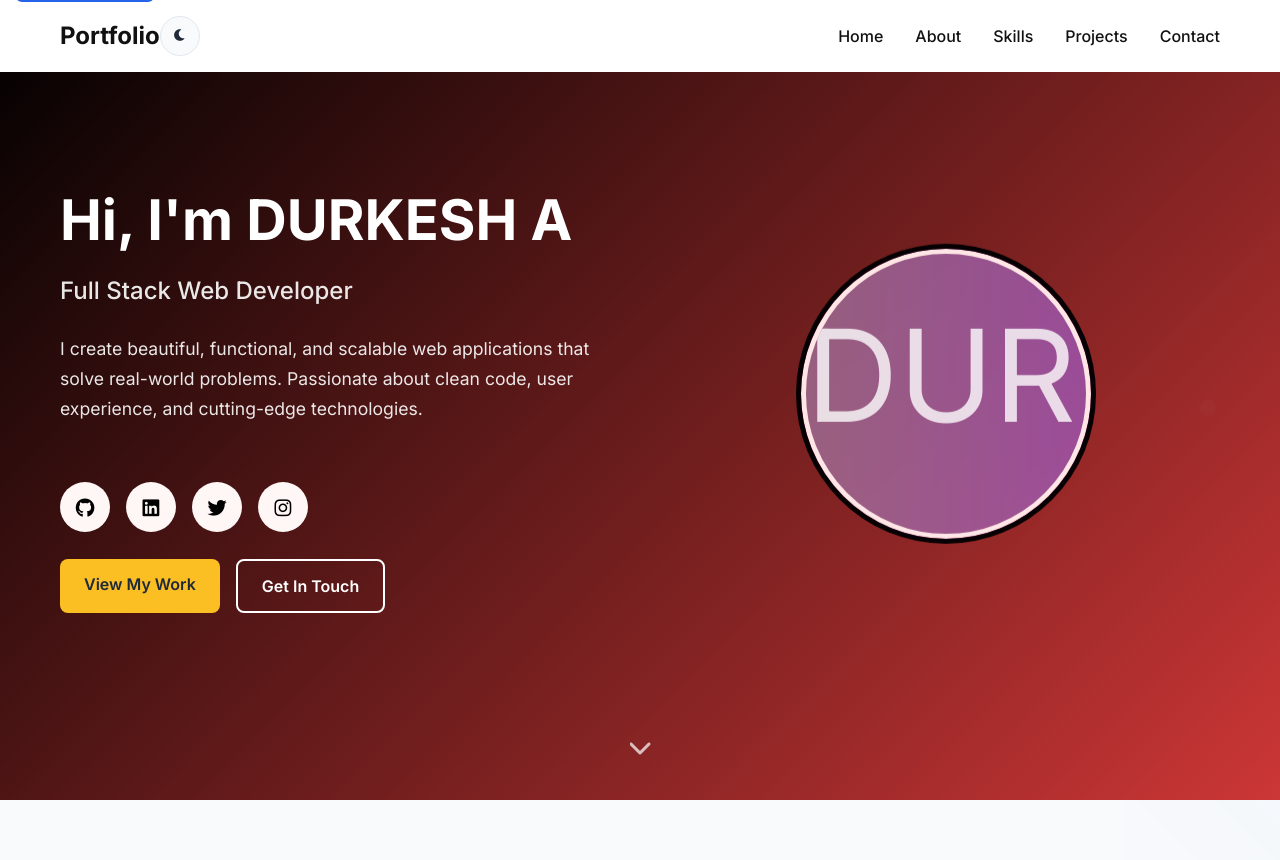
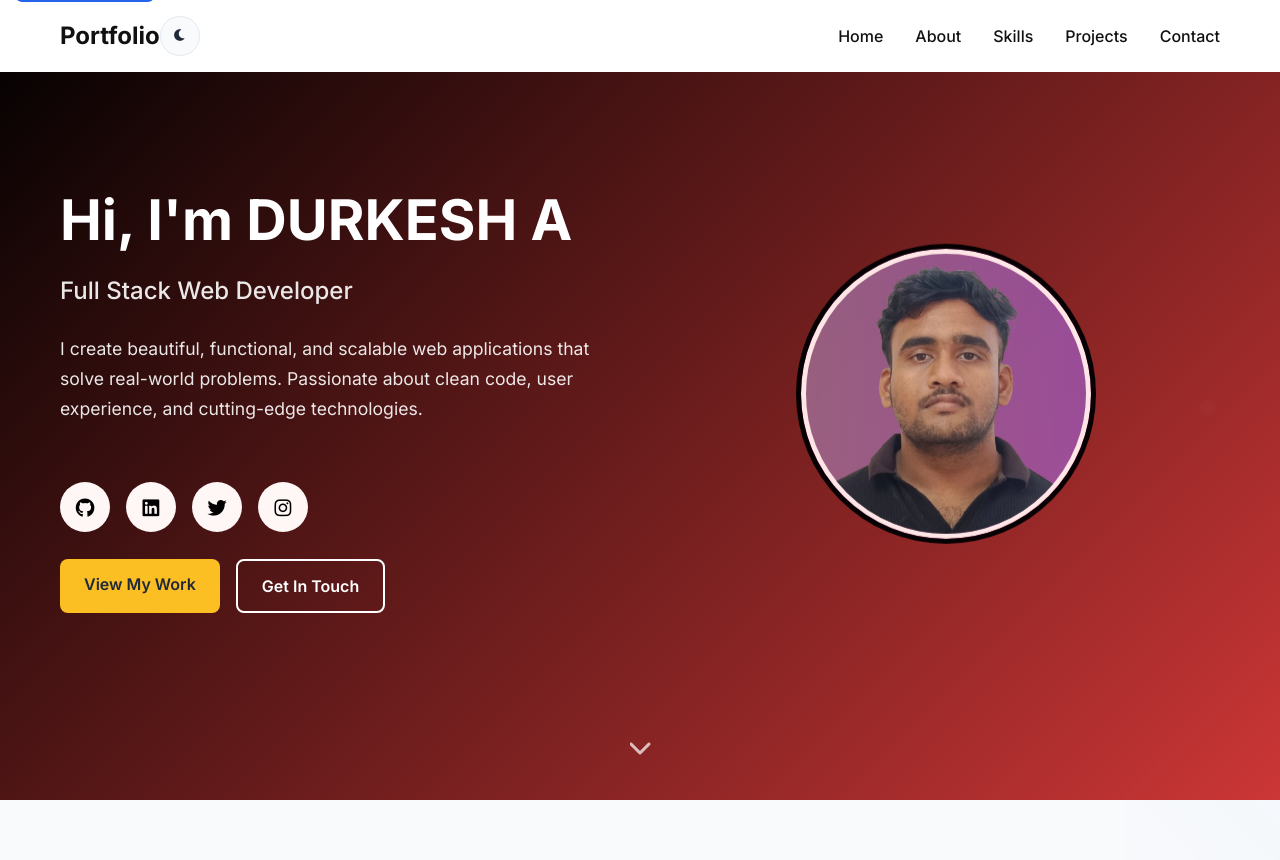
Before and after one commit to DURKESH369/portfolio, a plain HTML site: page index.html in a window 1280 px wide. Shown: the top 860 px of the page. Drawn offline with Linux system fonts and the light colour scheme.

Commit message:
Update index.html
update

```diff
--- a/index.html
+++ b/index.html
@@ -172,7 +172,7 @@
             </div>
             <div class="hero-image">
                 <div class="hero-avatar">
-                    <img src="WhatsApp_Image_2025-08-30_at_11.56.08_AM-removebg-preview" alt="DURKESH A - Full Stack Developer" class="profile-photo">
+                    <img src="WhatsApp_Image_2025-08-30_at_11.56.08_AM-removebg-preview.png" alt="DURKESH A - Full Stack Developer" class="profile-photo">
                 </div>
             </div>
         </div>
```
